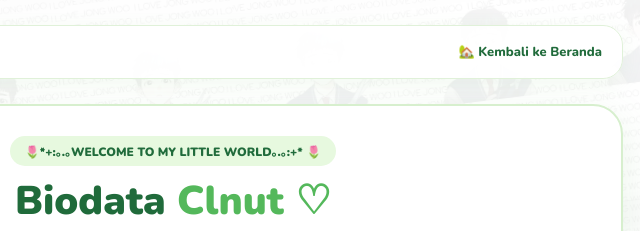
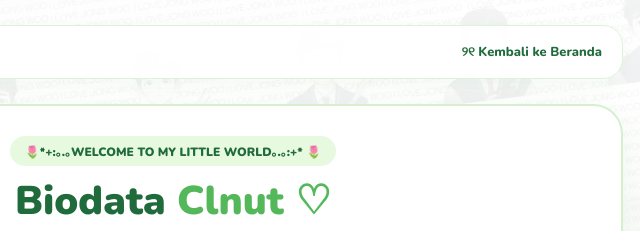
Before and after one commit to angrhy00-cell/profile, a plain HTML site: page biodata.html in a window 1280 px wide. Shown: the top 231 px of the page, 467-1107 px from the left. Drawn offline with nearby package versions, Linux system fonts and the light colour scheme.

Commit message:
Restore biodata.html to original state

```diff
--- a/biodata.html
+++ b/biodata.html
@@ -522,7 +522,7 @@ footer strong {
     </a>
 
     <a href="index.html" class="nav-link">
-        🏡 Kembali ke Beranda
+        ୨୧ Kembali ke Beranda
     </a>
 </header>
 
```
